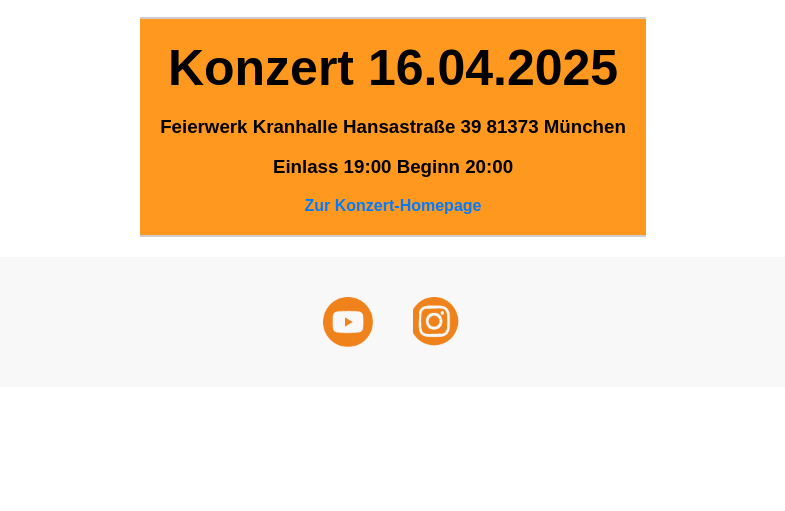
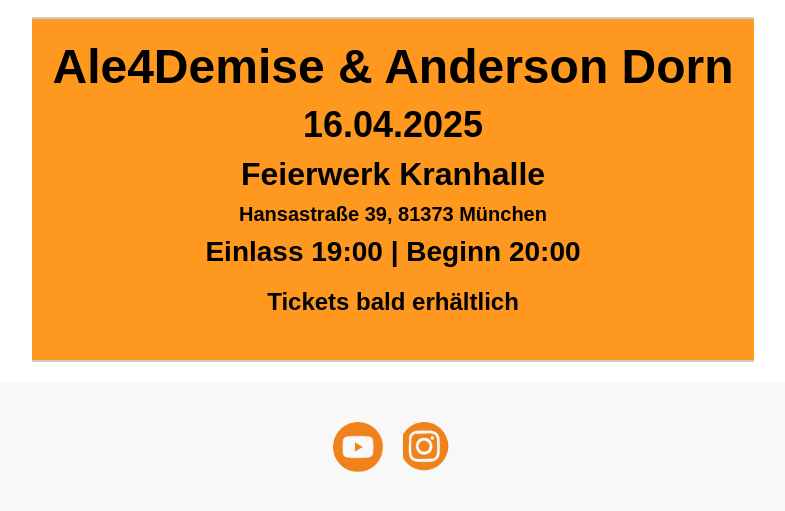
Before and after one commit to andi175/Band_HP, a plain HTML site: page index.html in a window 1280 px wide. Shown: the part 323-834 px from the top of the page, without its empty margins (247-1032 px from the left). Before the commit the page ends 800 px from the top, so only its background shows below. Drawn offline with Linux system fonts and the light colour scheme.

Commit message:
Add files via upload

```diff
--- a/index.html
+++ b/index.html
@@ -16,9 +16,9 @@
 
     /* Wrapper für maximale Breite */
     .wrapper {
-      max-width: 1200px; /* Maximale Breite für große Bildschirme */
-      margin: 0 auto;    /* Zentriert den Inhalt */
-      padding: 0 15px;   /* Abstand zum Rand */
+      max-width: 1200px;
+      margin: 0 auto;
+      padding: 0 15px;
     }
 
     /* Titel */
@@ -29,10 +29,10 @@
 
     /* Bild-Styling */
     img {
-      max-width: 100%; /* Bild passt sich der Breite des Containers an */
-      height: auto;    /* Höhe bleibt proportional */
+      max-width: 100%;
+      height: auto;
       display: block;
-      margin: 20px auto; /* Bild zentriert */
+      margin: 20px auto;
     }
 
     /* Konzertinfos */
@@ -47,40 +47,48 @@
 
     .info h2 {
       margin: 0 0 10px;
-      font-size: 50px;
+      font-size: 48px;
     }
 
-    .info a {
-      color: #007BFF;
-      text-decoration: none;
-      font-weight: bold;
+    .info h3 {
+      margin: 10px 0;
+      font-size: 36px;
     }
 
-    .info a:hover {
-      text-decoration: underline;
+    .info h4 {
+      margin: 5px 0;
+      font-size: 20px;
     }
 
-    /* Links unten */
+    .info .event-details {
+      font-size: 28px;
+      margin-top: 10px;
+    }
+
+    .info p {
+      font-size: 24px;
+      font-weight: bold;
+      margin-top: 20px;
+    }
+
     .footer {
-      display:flex; /* Drückt den Footer nach unten */
-justify-content: center;
-align-items:center;
-gap: 20px;
+      display: flex;
+      justify-content: center;
+      align-items: center;
+      gap: 20px;
       background: #f8f8f8;
       padding: 20px 0;
-      text-align: center;
     }
 
     .footer a {
-      margin: 0 10px;
       text-decoration: none;
     }
 
     .footer img {
-      width: 50px; /* Größe der Thumbnails */
+      width: 50px;
       height: 50px;
       object-fit: cover;
-      border-radius: 5px; /* Optional: leicht abgerundete Kanten */
+      border-radius: 5px;
     }
   </style>
 </head>
@@ -92,24 +100,24 @@ gap: 20px;
     <img src="konzertplakat.jpg" alt="Konzertplakat">
 
     <!-- Konzertinfos -->
-    <div class="info"; background: #f255f153f31>
-      <h2>Konzert 16.04.2025</h2>
+    <div class="info">
+      <h2>Ale4Demise & Anderson Dorn</h2>
+      <h3>16.04.2025</h3>
+      <h3 style="font-size: 32px;">Feierwerk Kranhalle</h3>
+      <h4>Hansastraße 39, 81373 München</h4>
+      <h3 class="event-details">Einlass 19:00 | Beginn 20:00</h3>
 
-<h3>Feierwerk Kranhalle   Hansastraße 39   81373 München</h3>
-          <h3>     Einlass 19:00    Beginn 20:00 </h3>
-
-
-      <a href="https://www.eure-konzertseite.de" target="_blank">Zur Konzert-Homepage</a>
+      <p>Tickets bald erhältlich</p>
     </div>
   </div>
 
   <!-- Footer mit Links -->
   <div class="footer">
     <a href="https://www.youtube.com/@Ale4Demise_music" target="_blank">
-      <img src="youtube-thumbnail.png" >
+      <img src="youtube-thumbnail.png" alt="YouTube">
     </a>
     <a href="https://www.instagram.com/ale4demise_music" target="_blank">
-      <img src="instagram-thumbnail.png" >
+      <img src="instagram-thumbnail.png" alt="Instagram">
     </a>
   </div>
 </body>
```
